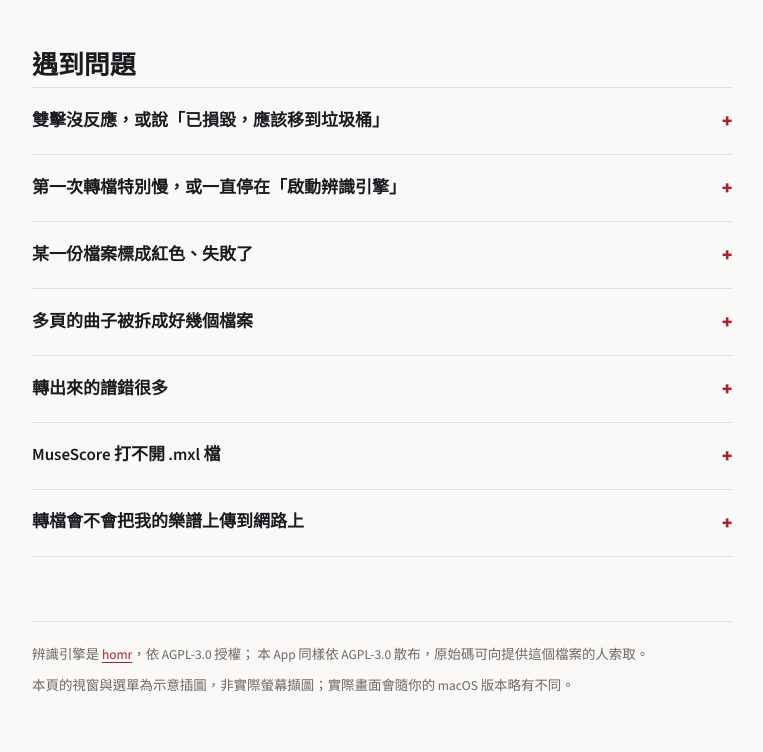
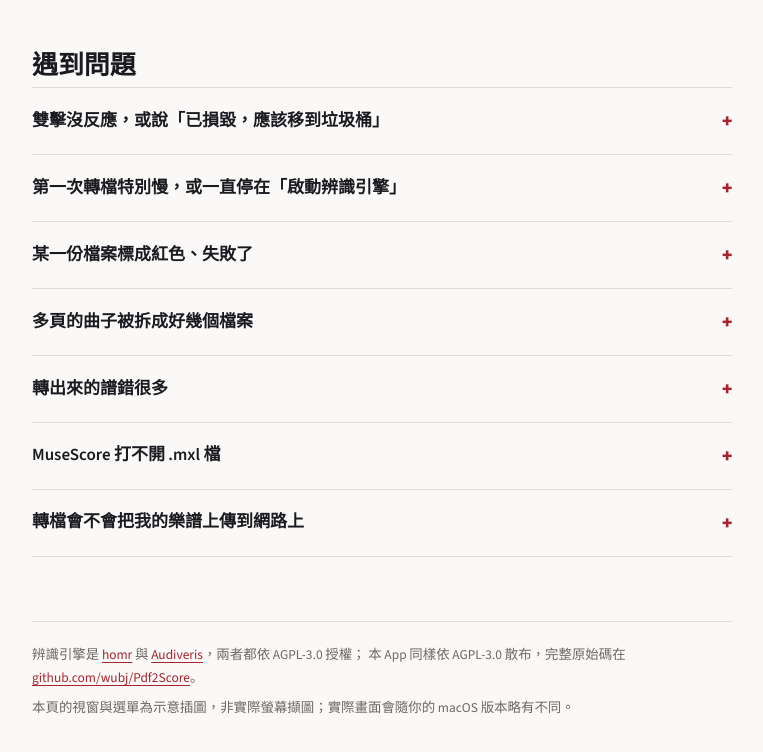
Before and after one commit to wubj/Pdf2Score, a plain HTML site: page docs/index.html in a window 1280 px wide. Shown: the part 5437-6189 px from the top of the page, without its empty margins (258-1021 px from the left). Drawn offline with nearby package versions, Linux system fonts and the light colour scheme.

Commit message:
Point the guide's footer at the public source
The AGPL notice still said the source could be requested from whoever
handed you the file, which stopped being true once the project was
published. It also credited only homr, not Audiveris.

Co-Authored-By: Claude Opus 5 <noreply@anthropic.com>

```diff
--- a/docs/index.html
+++ b/docs/index.html
@@ -856,8 +856,10 @@
   </section>
 
   <footer>
-    <p>辨識引擎是 <a href="https://github.com/liebharc/homr">homr</a>，依 AGPL-3.0 授權；
-       本 App 同樣依 AGPL-3.0 散布，原始碼可向提供這個檔案的人索取。</p>
+    <p>辨識引擎是 <a href="https://github.com/liebharc/homr">homr</a> 與
+       <a href="https://github.com/Audiveris/audiveris">Audiveris</a>，兩者都依 AGPL-3.0 授權；
+       本 App 同樣依 AGPL-3.0 散布，完整原始碼在
+       <a href="https://github.com/wubj/Pdf2Score">github.com/wubj/Pdf2Score</a>。</p>
     <p>本頁的視窗與選單為示意插圖，非實際螢幕擷圖；實際畫面會隨你的 macOS 版本略有不同。</p>
   </footer>
 
```
Also changed, not shown: docs/src/guide.html (+4 -2 lines).
